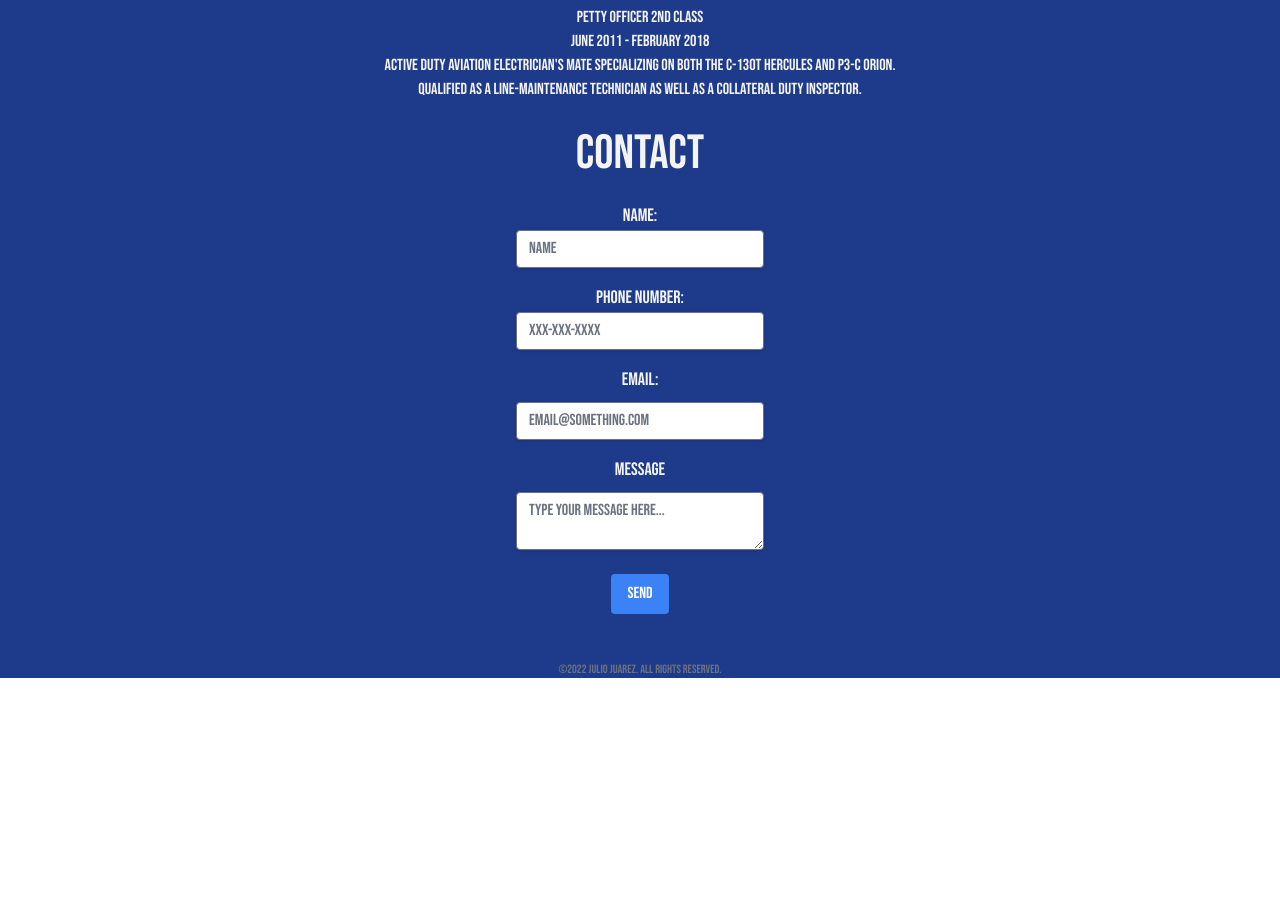
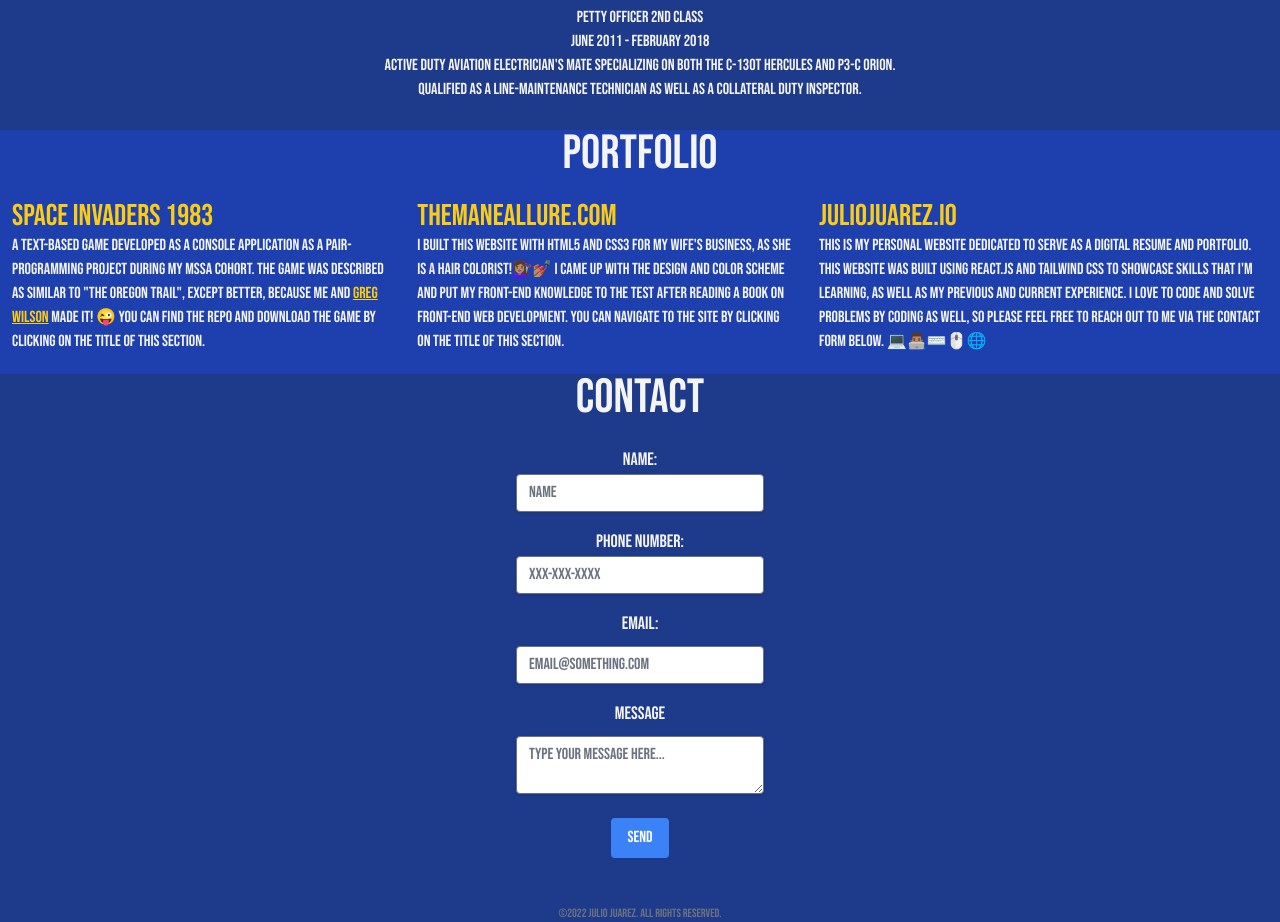
Before and after one commit to jjuarez5/jjs-personal-site, a React (Create React App) app: page / in a window 1280 px wide. Shown: the part 1162-2084 px from the top of the page. Before the commit the page ends 1840 px from the top, so only its background shows below. Built offline with nearby package versions, Linux system fonts and the light colour scheme.

Commit message:
import portfolio

```diff
--- a/src/App.js
+++ b/src/App.js
@@ -2,6 +2,7 @@ import Header from "./Header";
 import About from "./About";
 import Resume from "./Resume";
 import Contact from "./Contact";
+import Portfolio from "./Portfolio";
 
 function App() {
   return (
@@ -9,6 +10,7 @@ function App() {
       <Header />
       <About />
       <Resume />
+      <Portfolio />
       <Contact />
     </div>
   );
```
